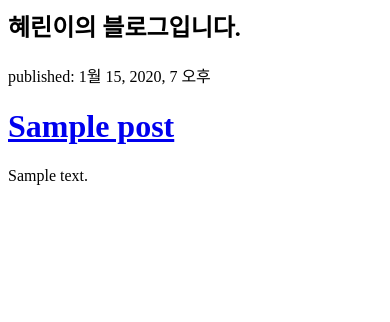
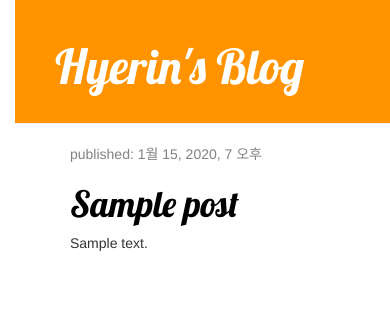
Before and after one commit to devwon/my-first-blog, a Django app: template blog/templates/blog/post_list.html in a window 390 px wide. Shown: the top 322 px of the page. Run offline with Django 3.2, Linux system fonts and the light colour scheme; the template is opened without the code that fills it: values that come from a table or form of the project are taken from there, others are empty; tables that the repository leaves empty hold one stand-in row (values such as "Sample post"); some libraries are stand-ins or nearby versions.

Commit message:
Added view and tailed blog post as well as CSS for the site.

```diff
--- /dev/null
+++ b/blog/static/css/blog.css
@@ -0,0 +1,54 @@
+h1 a {
+    color: #FCA205;
+    font-family: 'Lobster';
+}
+
+body {
+    padding-left: 15px;
+}
+.page-header {
+    background-color: #ff9400;
+    margin-top: 0;
+    padding: 20px 20px 20px 40px;
+}
+
+.page-header h1, .page-header h1 a, .page-header h1 a:visited, .page-header h1 a:active {
+    color: #ffffff;
+    font-size: 36pt;
+    text-decoration: none;
+}
+
+.content {
+    margin-left: 40px;
+}
+
+h1, h2, h3, h4 {
+    font-family: 'Lobster', cursive;
+}
+
+.date {
+    color: #828282;
+}
+
+.save {
+    float: right;
+}
+
+.post-form textarea, .post-form input {
+    width: 100%;
+}
+
+.top-menu, .top-menu:hover, .top-menu:visited {
+    color: #ffffff;
+    float: right;
+    font-size: 26pt;
+    margin-right: 20px;
+}
+
+.post {
+    margin-bottom: 70px;
+}
+
+.post h1 a, .post h1 a:visited {
+    color: #000000;
+}
--- /dev/null
+++ b/blog/templates/blog/base.html
@@ -0,0 +1,25 @@
+{% load staticfiles %}
+<html>
+    <head>
+
+        <title>1hyerin's blog</title>
+        <link rel="stylesheet" href="//maxcdn.bootstrapcdn.com/bootstrap/3.2.0/css/bootstrap.min.css">
+        <link rel="stylesheet" href="//maxcdn.bootstrapcdn.com/bootstrap/3.2.0/css/bootstrap-theme.min.css">
+        <link href="//fonts.googleapis.com/css?family=Lobster&subset=latin,latin-ext" rel="stylesheet" type="text/css">
+        <link rel="stylesheet" href="{% static 'css/blog.css' %}">
+
+    </head>
+    <body>
+         <div class="page-header">
+                <h1><a href="/">Hyerin's Blog</a></h1>
+        </div>
+        <div class="content container">
+            <div class="row">
+                <div class="col-md-8">
+                    {% block content %}
+                    {% endblock %}
+                </div>
+            </div>
+        </div>
+    </body>
+</html>
--- a/blog/templates/blog/post_list.html
+++ b/blog/templates/blog/post_list.html
@@ -1,21 +1,13 @@
-<html>
-    <head>
+{% extends 'blog/base.html' %}
 
-        <title>1hyerin's blog</title>
-    </head>
-    <body>
-    <div>
-        <h2>혜린이의 블로그입니다.</h2>
+{% block content %}
+    {% for post in posts %}
+        <div class="post">
+            <div class="date">
+            <p>published: {{ post.published_date }}</p>
+        </div>
+        <h1><a href="{%url 'post_detail' pk=post.pk %}">{{ post.title }}</a></h1>
+        <p>{{ post.text|linebreaksbr }}</p>
     </div>
-
-    {% for post in posts %}
-        <div>
-            <p>published: {{ post.published_date }}</p>
-            <h1><a href=/>{{ post.title }}</a></h1>
-            <p>{{ post.text|linebreaksbr }}</p>
-        </div>
     {% endfor %}
-
-    </body>
-
-</html>
+{% endblock %}
--- a/blog/urls.py
+++ b/blog/urls.py
@@ -3,4 +3,5 @@ from . import views
 
 urlpatterns = [
     url(r'^$', views.post_list, name='post_list'),
+    url(r'^post/(?P<pk>[0-9]+)/$', views.post_detail, name='post_detail'),
 ]
--- a/blog/views.py
+++ b/blog/views.py
@@ -1,4 +1,4 @@
-from django.shortcuts import render
+from django.shortcuts import render, get_object_or_404
 from django.utils import timezone
 from .models import Post
 
@@ -6,3 +6,7 @@ def post_list(request):
     #posts는 쿼리셋의 변수이름
     posts = Post.objects.filter(published_date__lte=timezone.now()).order_by('published_date')
     return render(request, 'blog/post_list.html', {'posts':posts})
+
+def post_detail(request, pk):
+    post = get_object_or_404(Post, pk=pk)
+    return render(request, 'blog/post_detail.html', {'post': post})
```
Also changed, not shown: blog/templates/blog/post_detail.html (added, +13 -0 lines).
